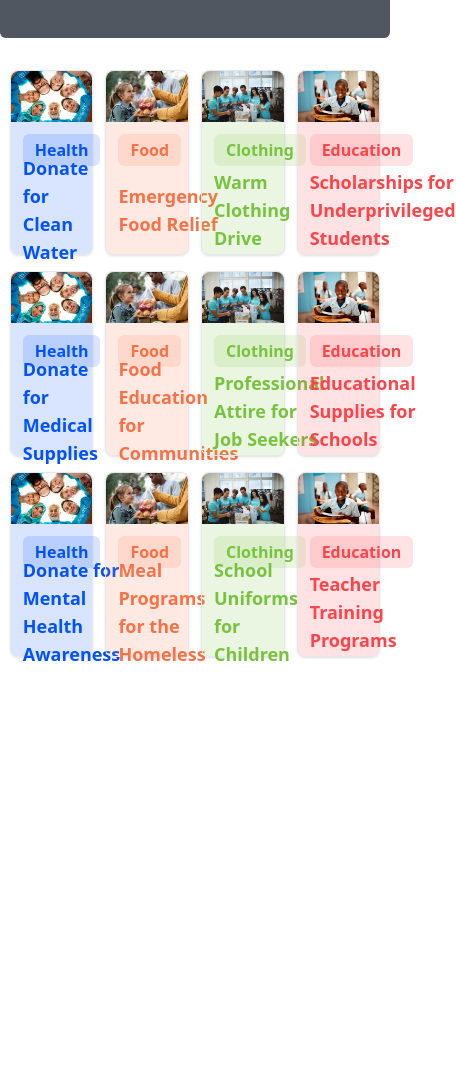
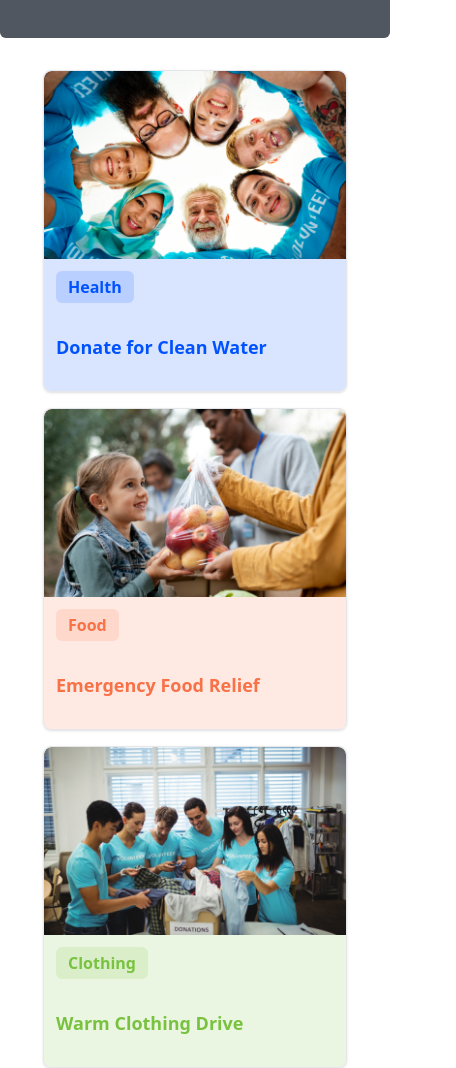
Before and after one commit to MoniruzzamanBillal/ph-assignment-8, a React (Vite) app: page / in a window 390 px wide. Shown: the part 500-1568 px from the top of the page, 456 px wide, since content can reach past the window. Before the commit the page ends 1173 px from the top, so only its background shows below. Built offline with nearby package versions, Linux system fonts and the light colour scheme; grey boxes are pictures that could not be loaded.

Commit message:
card component design done with responsiveness

```diff
--- a/src/Components/Card.jsx
+++ b/src/Components/Card.jsx
@@ -21,7 +21,7 @@ const Card = ({ ele }) => {
       {/* card  */}
 
       <div
-        class={`max-w-sm   border border-gray-200 rounded-lg shadow`}
+        class={`max-w-[19rem]   border border-gray-200 rounded-lg shadow`}
         style={{ backgroundColor: CardBg }}
       >
         {/* card img  */}
--- a/src/Components/CardComponent.jsx
+++ b/src/Components/CardComponent.jsx
@@ -17,10 +17,10 @@ const CardComponent = () => {
 
   return (
     <div className="cardContainer  mb-4 ">
-      <div className="cardWrapper  w-[95%] sm:w-[90%] m-auto grid grid-cols-4 gap-x-3 gap-y-4 ">
+      <div className="cardWrapper  w-[95%] sm:w-[90%] m-auto grid grid-cols-1 sm:grid-cols-2 md:grid-cols-3 lg:grid-cols-4 gap-x-3 gap-y-4 ">
         {/*  */}
         {datas.map((ele, ind) => (
-          <div key={ind} className="cardContainer">
+          <div key={ind} className="cardContainer  m-auto ">
             <Card ele={ele} />
           </div>
         ))}
```
